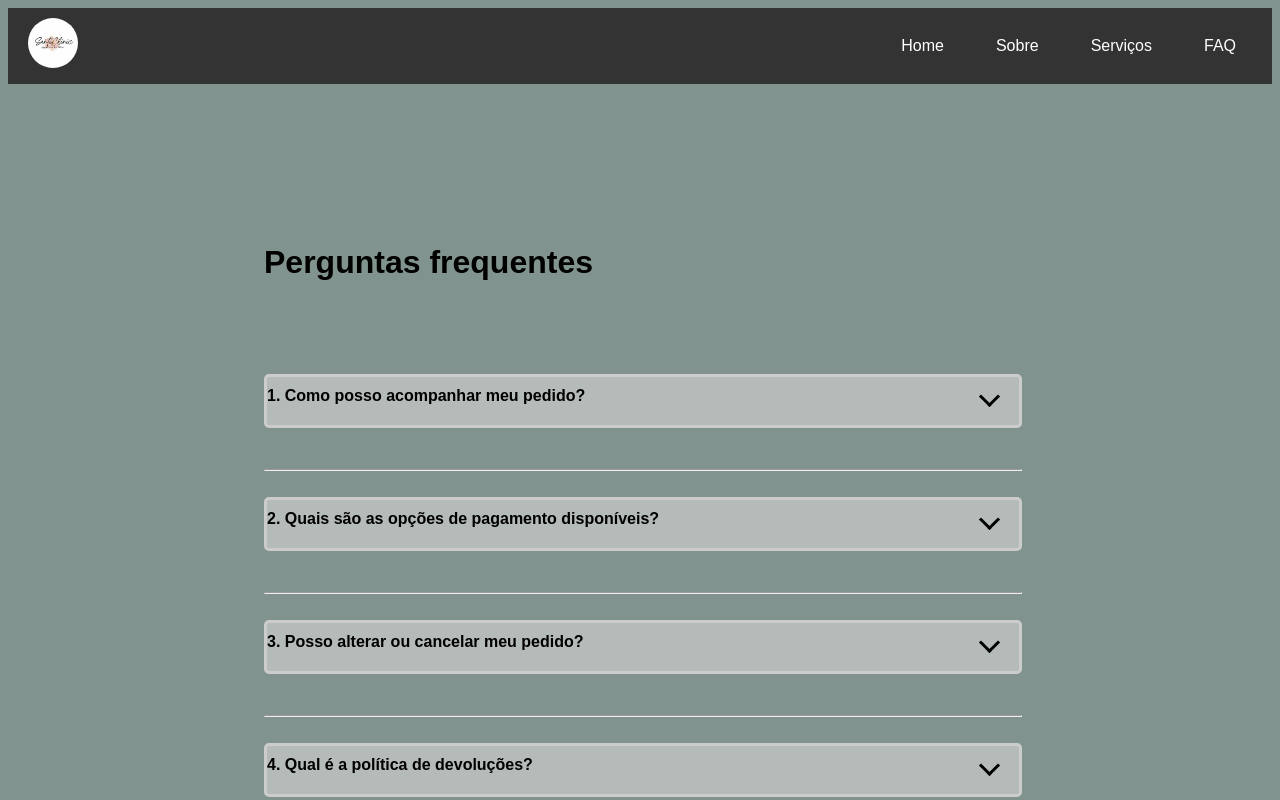
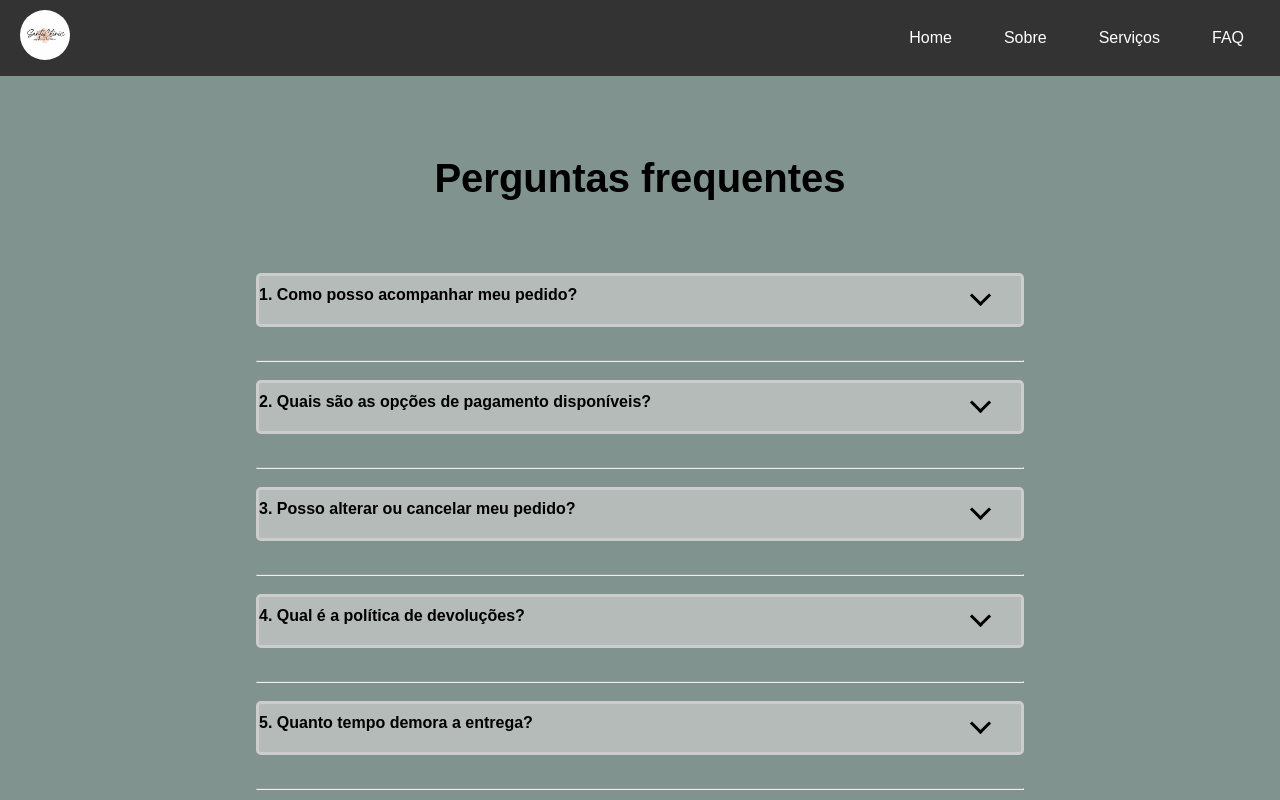
Before and after one commit to GabrielTolin/FAQs, a plain HTML site: page index.html in a window 1280 px wide. Shown: the top 800 px of the page. Drawn offline with nearby package versions, Linux system fonts and the light colour scheme; files whose address does not match are found by name.

Commit message:
Update style.css

```diff
--- a/style.css
+++ b/style.css
@@ -1,3 +1,8 @@
+*{
+  margin: 0;
+  padding: 0;
+  box-sizing: border-box;
+}
 
 body{
     background-color:#35524a9f;
@@ -14,6 +19,7 @@ img{
   }
 
   .navbar {
+
     display: flex;
     align-items: center;
     justify-content: space-between;
@@ -98,7 +104,7 @@ img{
 
   width: 60%;
   margin-left: 20vw;
-  margin-top: 20vh;
+  margin-top: 10vh;
 
 }
 
@@ -106,12 +112,10 @@ img{
     background-color: rgba(211, 211, 211, 0.63);
 }
 
-#head{
-    background-color: lightgray;
-}
 
-h2{
+h1{
     text-align: center;
+    font-size: 40px;
 }
 
 
@@ -134,6 +138,12 @@ h2{
     margin-bottom: 10px;
     width: 100%
   }
+
+  .question label:hover{
+    color: rgb(0, 102, 255);
+    text-decoration: underline;
+  }
+
 
 .question input:checked ~ .answer {
     display: block
```
